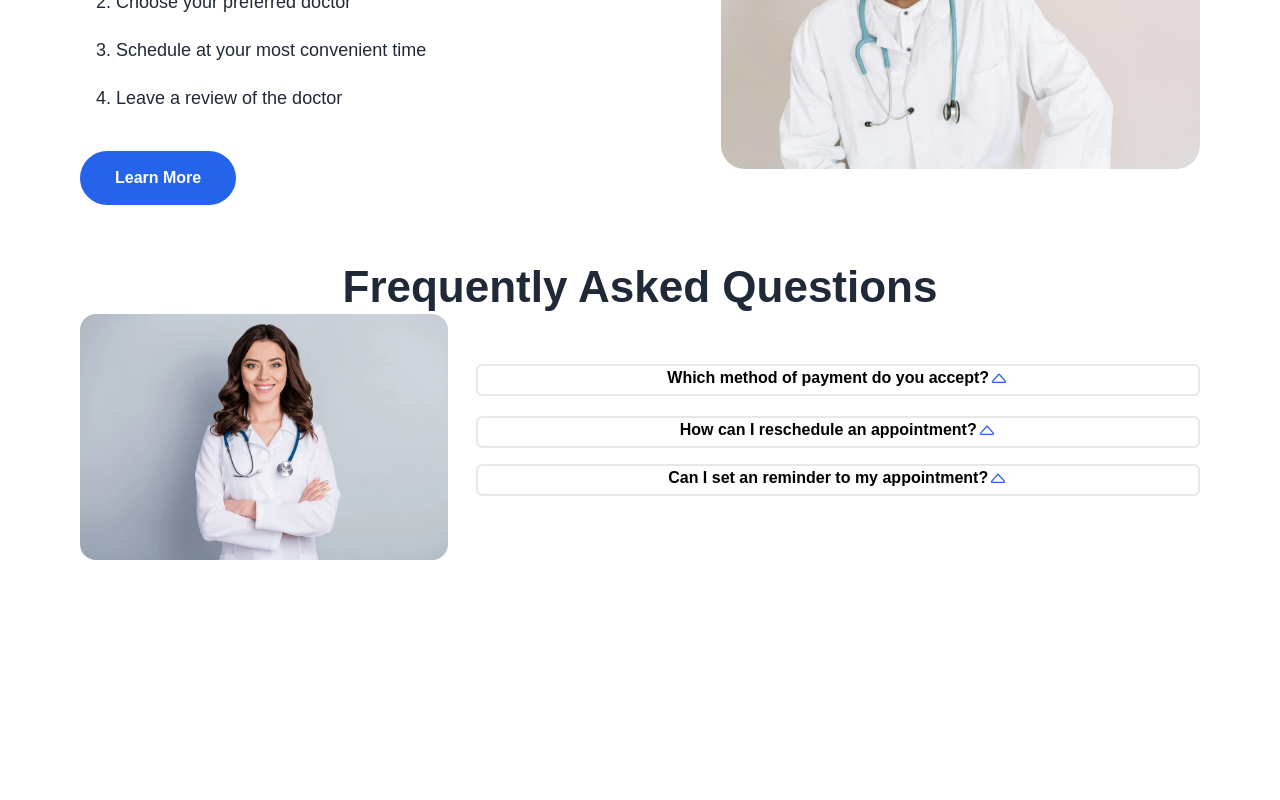
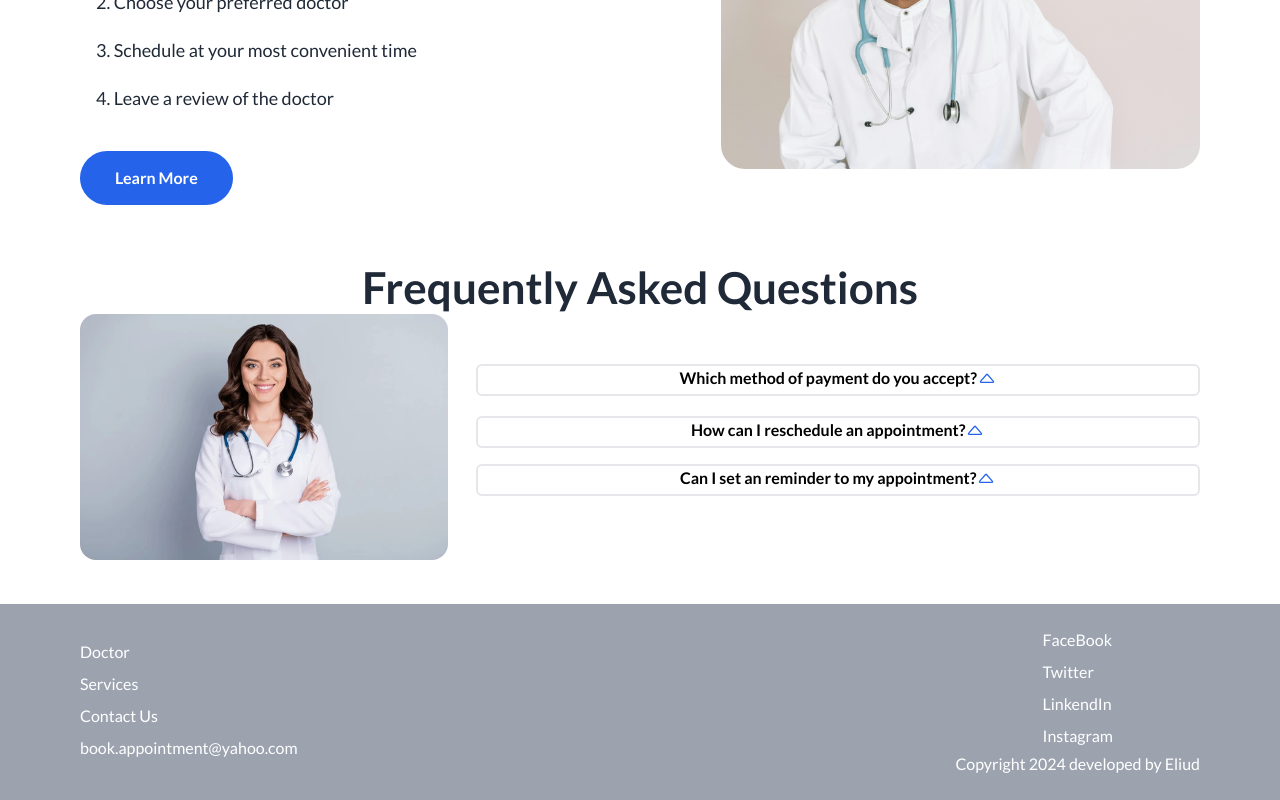
Before and after one commit to MainBank5/Appointment-booking-system, a React (Vite) app in the folder Appointment_system/: page / in a window 1280 px wide. Shown: the part 2610-3410 px from the top of the page. Before the commit the page ends 3214 px from the top, so only its background shows below. Built offline with nearby package versions, Linux system fonts and the light colour scheme.

Commit message:
"Updated font in App.css, added Footer component and imported it in App.jsx"

```diff
--- a/Appointment_system/src/App.css
+++ b/Appointment_system/src/App.css
@@ -1,5 +1,4 @@
-@import url('https://fonts.googleapis.com/css2?family=Almarai:wght@300;400;700;800&display=swap');
-
+@import url('https://fonts.googleapis.com/css2?family=Lato:ital,wght@0,100;0,300;0,400;0,700;0,900;1,100;1,300;1,400;1,700;1,900&display=swap');
 *{
     margin: 0;
     padding: 0;
@@ -10,7 +9,7 @@
 body{
     font-style: normal;
     text-emphasis-color: red;
-    font-family: 'Almari', sans-serif;
+    font-family: 'Lato', sans-serif;
 }
 
 .sticky-nav{
--- a/Appointment_system/src/App.jsx
+++ b/Appointment_system/src/App.jsx
@@ -2,6 +2,7 @@ import { Routes, Route } from "react-router-dom"
 import Header from "./components/Header/Header"
 import Home from "./pages/Home"
 import './App.css'
+import Footer from "./components/Footer/Footer"
 
 function App() {
 
@@ -9,10 +10,12 @@ function App() {
   return (
     <>
     <Header/>
+
     <Routes>
       <Route path="/" element={<Home/>}/>
     </Routes>
 
+    <Footer/>
     </>
   )
 }
--- a/Appointment_system/src/components/Footer/Footer.jsx
+++ b/Appointment_system/src/components/Footer/Footer.jsx
@@ -0,0 +1,34 @@
+
+
+const Footer = () => {
+  return (
+    <footer className="bg-gray-400 ">
+        <div className="container">
+            <div className=" flex w-full flex-col md:flex-row flex-wrap justify-between items-center gap-[30px] lg:gap-[10px] py-6 text-white ">
+
+                <div className="flex flex-col items-center">
+                    <ul>
+                        <li className="pb-1">Doctor</li>
+                        <li className="py-1">Services</li>
+                        <li className="py-1">Contact Us</li>
+                        <li className="py-1">book.appointment@yahoo.com</li>
+                    </ul>
+                </div>
+
+                <div className="flex flex-col justify-center items-center max-md:hidden">
+                    <ul>
+                        <li className="pb-1">FaceBook</li>
+                        <li className="py-1">Twitter</li>
+                        <li className="py-1">LinkendIn</li>
+                        <li className="py-1">Instagram </li>
+                    </ul>
+                <p>Copyright 2024 developed by Eliud</p>
+                </div>
+
+            </div>
+        </div>
+    </footer>
+  )
+}
+
+export default Footer
```
